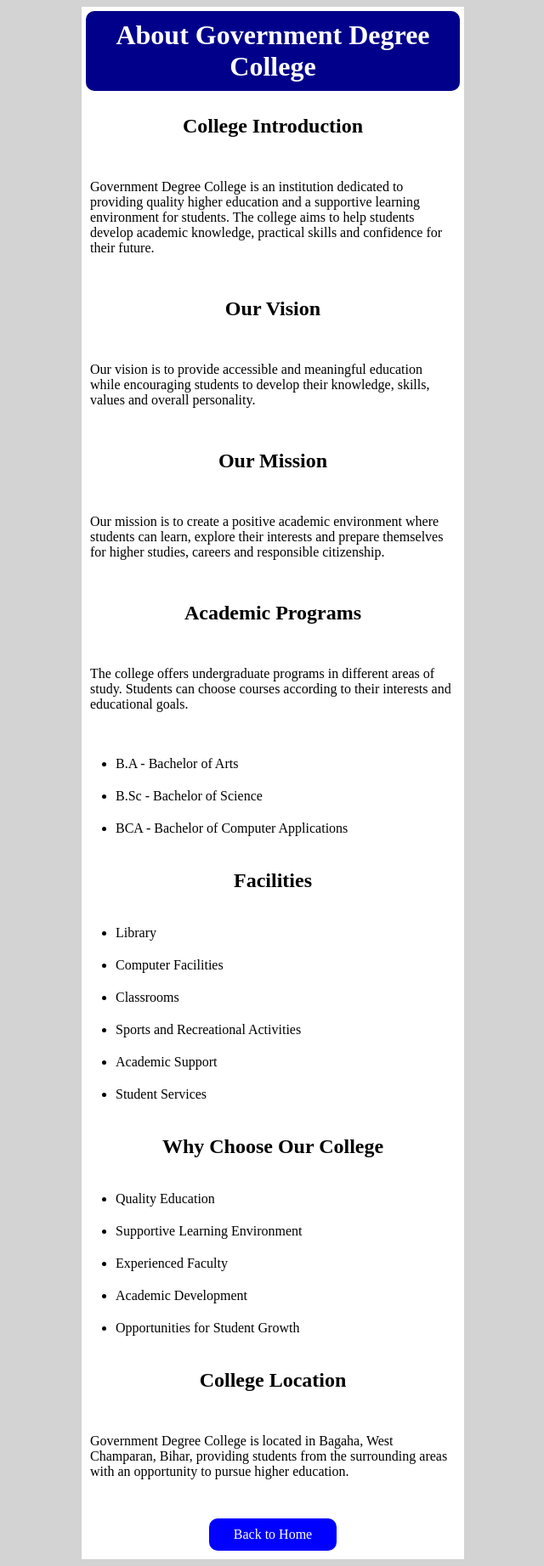
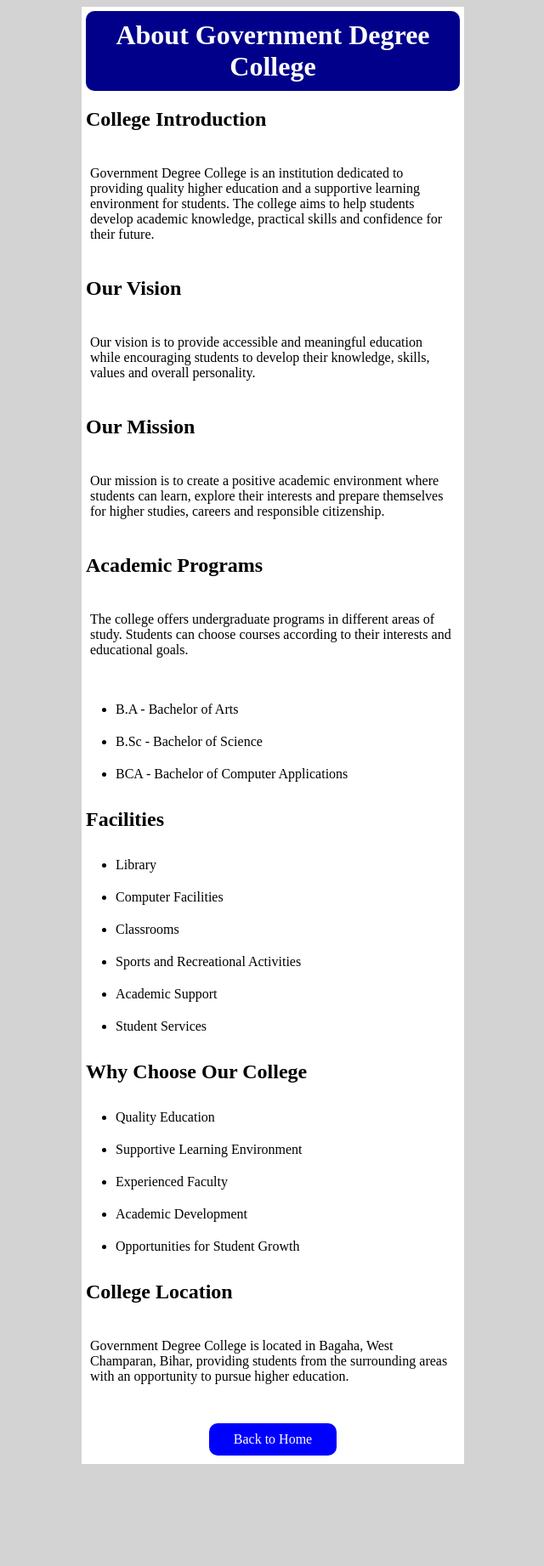
Before and after one commit to ishrajkumar/College-website, a Flask app: page /about in a window 1280 px wide. Shown: the whole page at 85% size, without its empty margins (319-959 px from the left). After the commit the page ends 1723 px from the top, so only its background shows below. Run offline with Flask 3, Linux system fonts and the light colour scheme.

Commit message:
update routes

```diff
--- a/templates/about.html
+++ b/templates/about.html
@@ -50,8 +50,6 @@
       }
 
       h2{
-        text-align:center;
-        padding:8px;
         margin:5px ;
       }
 
```
